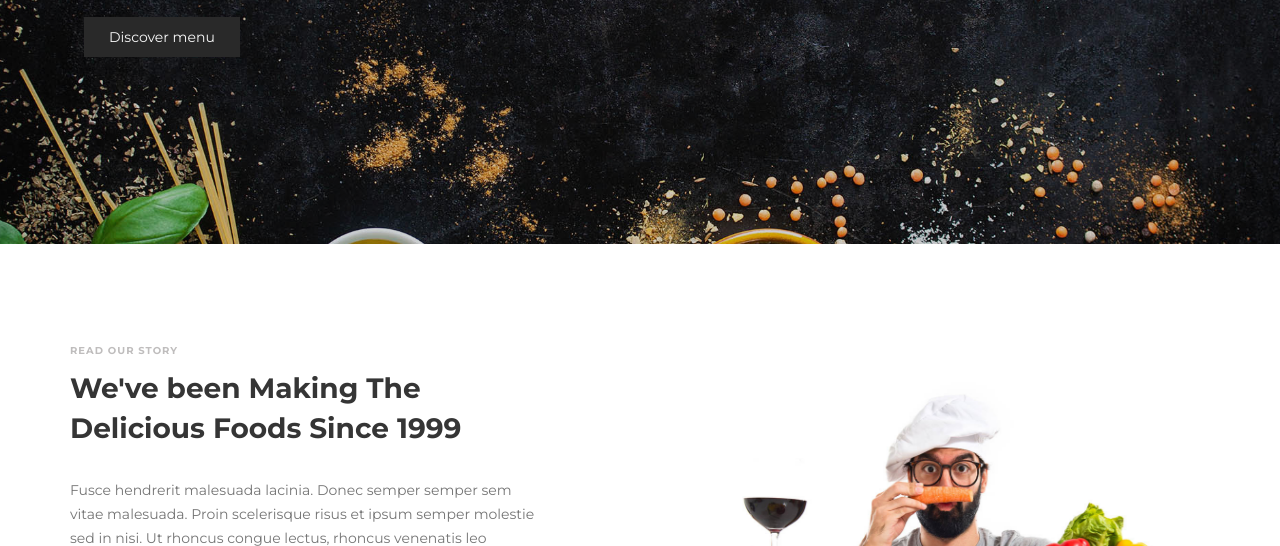
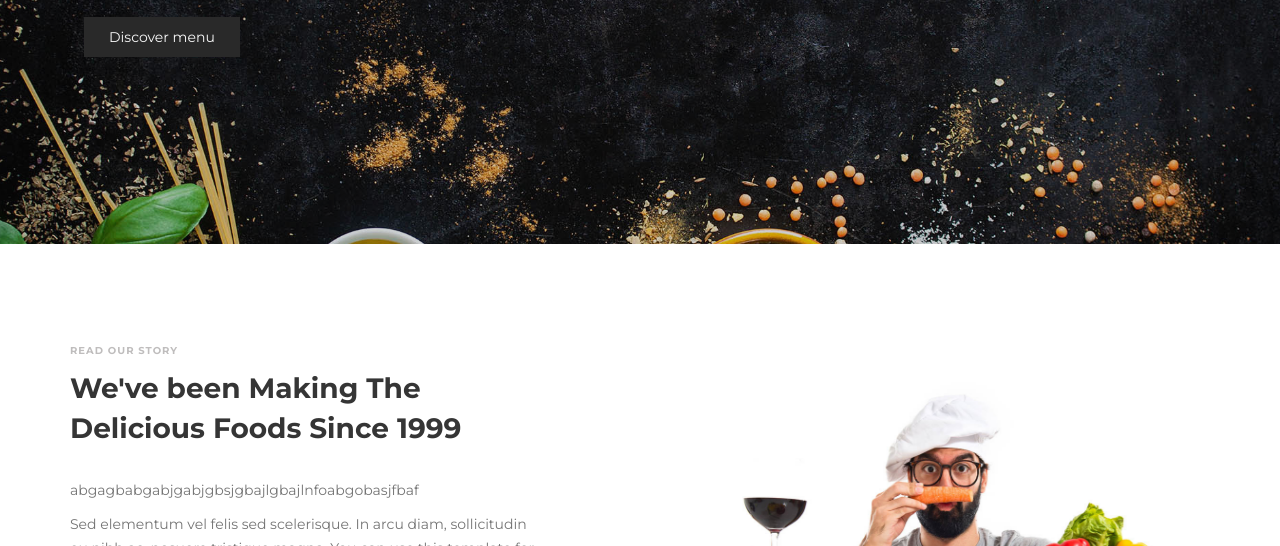
Before and after one commit to navabelay/kimss, a plain HTML site: page index.html in a window 1280 px wide. Shown: the part 406-952 px from the top of the page. Drawn offline with Linux system fonts and the light colour scheme.

Commit message:
Update index.html

```diff
--- a/index.html
+++ b/index.html
@@ -134,7 +134,7 @@ http://www.templatemo.com/tm-515-eatery
                               </div>
 
                               <div class="wow fadeInUp" data-wow-delay="0.4s">
-                                   <p>Fusce hendrerit malesuada lacinia. Donec semper semper sem vitae malesuada. Proin scelerisque risus et ipsum semper molestie sed in nisi. Ut rhoncus congue lectus, rhoncus venenatis leo malesuada id.</p>
+                                   <p>abgagbabgabjgabjgbsjgbajlgbajlnfoabgobasjfbaf</p>
                                    <p>Sed elementum vel felis sed scelerisque. In arcu diam, sollicitudin eu nibh ac, posuere tristique magna. You can use this template for your cafe or restaurant website. Please tell your friends about <a href="https://plus.google.com/+templatemo" target="_parent">templatemo</a>. Thank you.</p>
                               </div>
                          </div>
```
